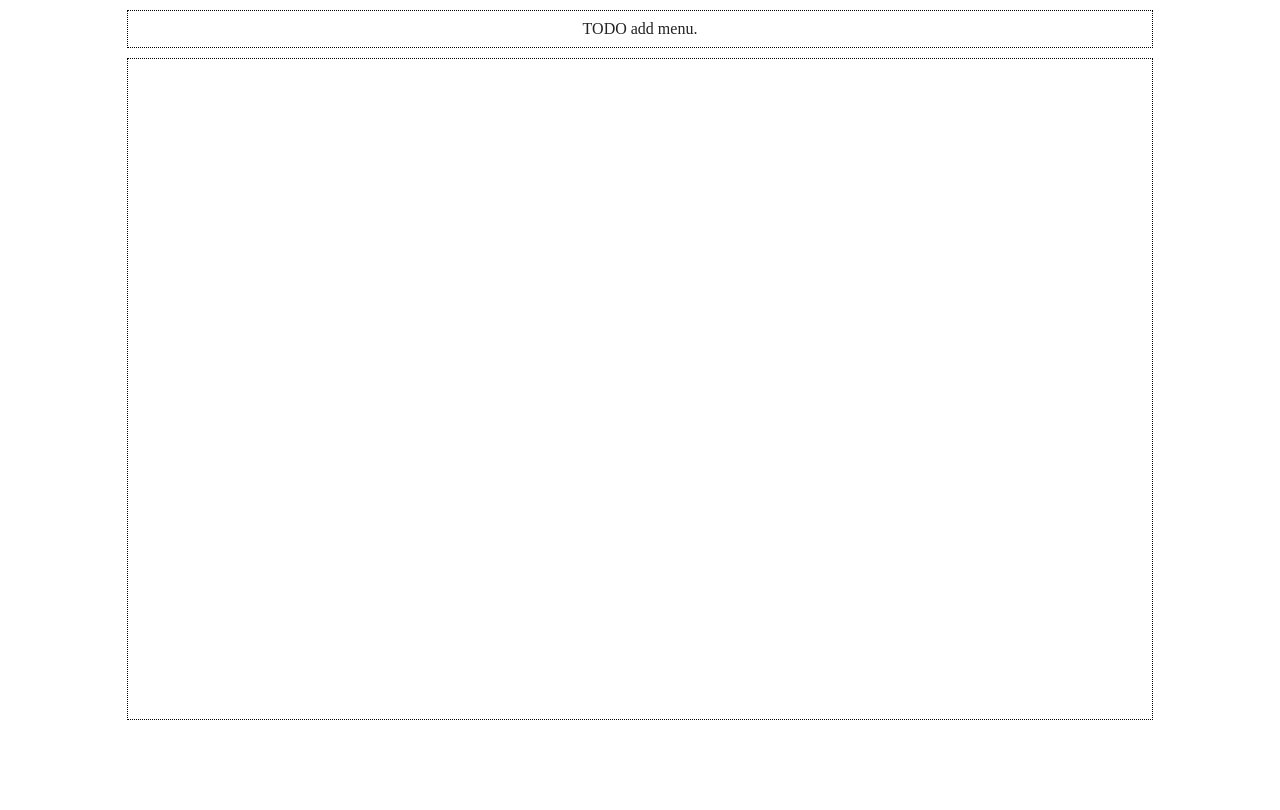
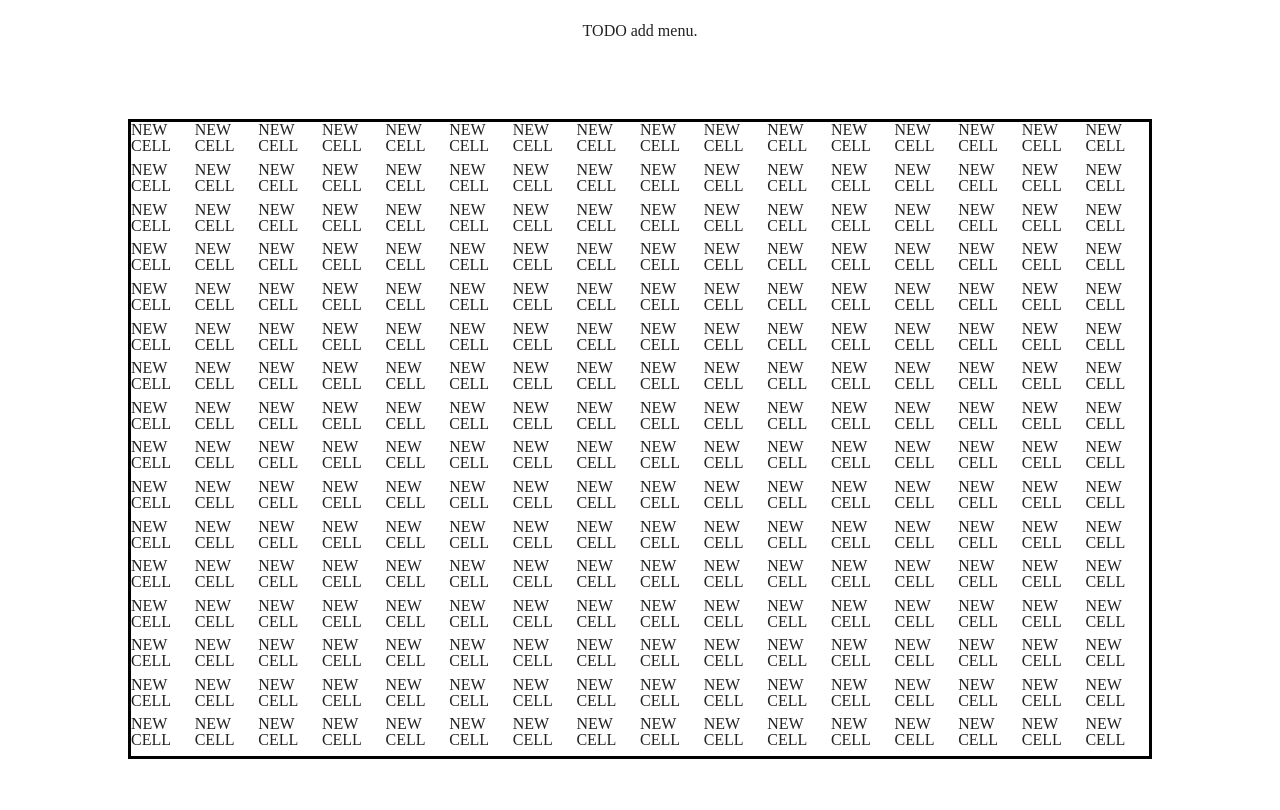
Before and after one commit to amr-ergawy/EtchASketchJavascriptJQuery, a PHP site: page / in a window 1280 px wide. Run offline with PHP 8.4, Linux system fonts and the light colour scheme; some libraries are stand-ins or nearby versions.

Commit message:
- Updated style of frames. - Creating grid cells using script.

```diff
--- a/css/global.css
+++ b/css/global.css
@@ -19,24 +19,40 @@ div {
 }
 
 .div-frame {
-	padding-top: 10px;
-	padding-bottom: 10px;
+	padding: 1% 1% 1% 1%;
 
 	width: 80%;
 	min-width: 980px;
 
-	border: 1px dotted black;
-
 	margin-left: auto;
 	margin-right: auto;
 	margin-top: 10px;
+
+	/*
+	border: 5px solid red;
+	*/
 }
 
-#menu {
+#menu-frame {
+	min-height: 61px;
+
 	text-align: center;
 }
 
-#board {
+#board-frame {
 	height: 80%;
 	min-height: 490px;
+
+	margin-bottom: 10px;
 }
+
+#board {
+	width: 100%;
+	height: 100%;
+	/* avoid sub-pixle calculations
+	 * by setting border width to 3px.*/
+	border: 3px solid black;"
+
+	margin: 1% 1% 1% 1%;
+	padding: 1% 1% 1% 1%;
+}
--- a/index.html
+++ b/index.html
@@ -4,14 +4,18 @@
 		<link type="text/css" rel="stylesheet" href="css/reset.css"/>
 		<link type="text/css" rel="stylesheet" href="css/global.css"/>
 		<script src="http://ajax.googleapis.com/ajax/libs/jquery/1.11.0/jquery.min.js"></script>
+		<script type="text/javascript" src="script/board.js"></script>
 		<title>Etch-A-Sketch</title>
 	</head>
 	<body>
 		<div id="div-container">
-			<div id="menu" class="div-frame">
+			<div id="menu-frame" class="div-frame">
 				<p>TODO add menu.</p>
 			</div>
-			<div id="board" class="div-frame">
+			<div id="board-frame" class="div-frame">
+				<table id="board">
+					<!-- elements are added via script -->
+				</table>
 			</div>
 		</div>
 	</body>
--- /dev/null
+++ b/script/board.js
@@ -0,0 +1,16 @@
+$(document).ready(
+	function() {
+		var rows = 16;
+		var cols = 16;
+
+		var table = document.getElementById("board");
+
+		for (i = 0; i < rows; i++) {
+			var row = table.insertRow(i);
+			for (j = 0; j < cols; j++) {
+				var cell =  row.insertCell(j);
+				cell.innerHTML = "NEW CELL";
+			}
+		}
+	}
+);
```
